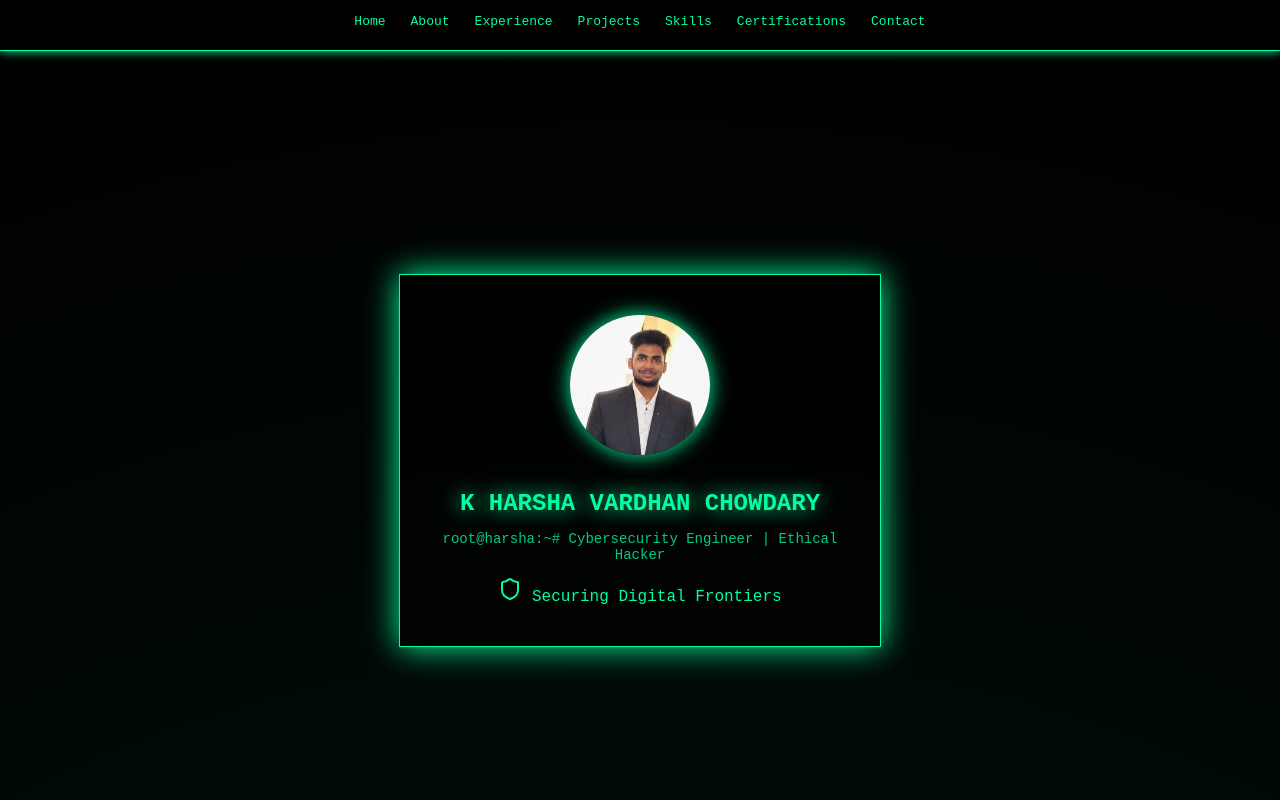
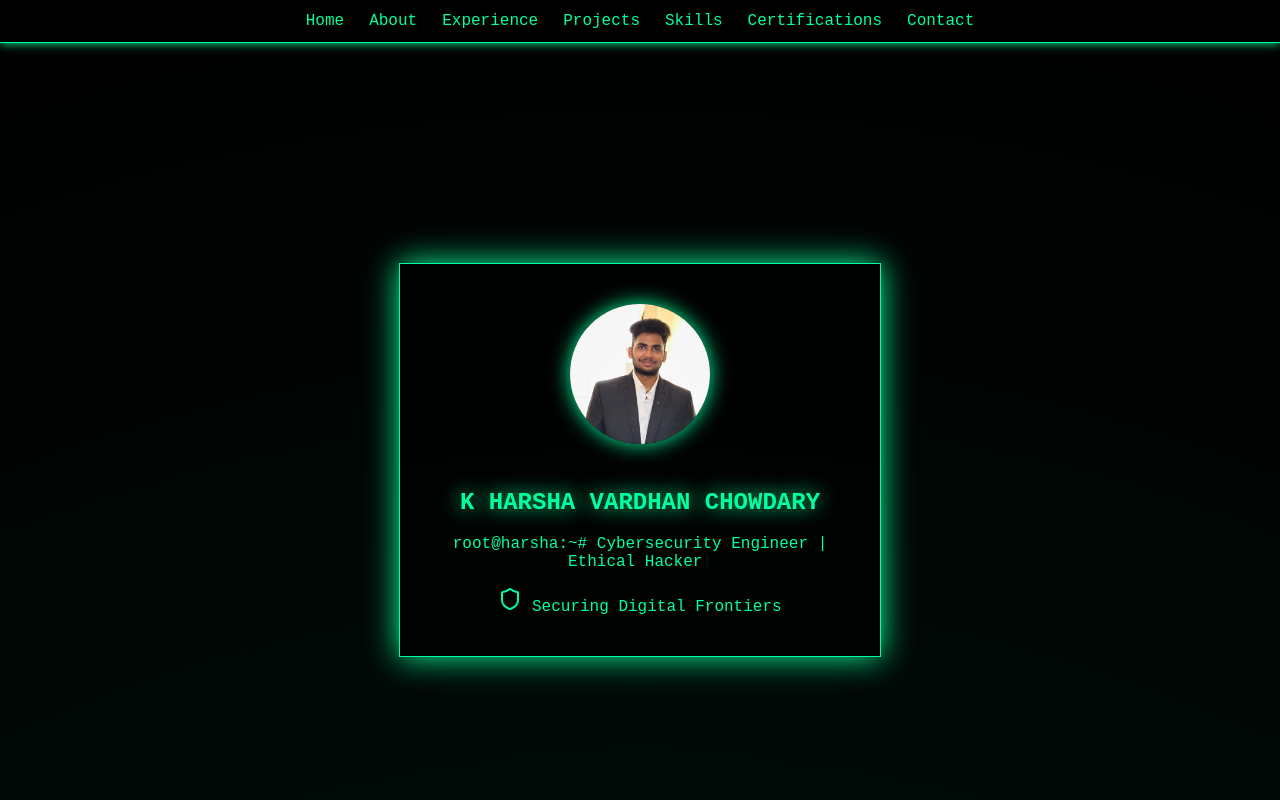
Before and after one commit to harshakari2005/harshaportfolionew, a React (Create React App) app in the folder frontend/: page / in a window 1280 px wide. Shown: the top 800 px of the page. Built offline with nearby package versions, Linux system fonts and the light colour scheme.

Commit message:
Final portfolio with terminal typing effect

```diff
--- a/frontend/src/App.css
+++ b/frontend/src/App.css
@@ -1,4 +1,3 @@
-/* GLOBAL */
 body {
   margin: 0;
   background: radial-gradient(circle at center, #001a12, #000);
@@ -31,16 +30,13 @@ body {
 .navbar a {
   color: #00ff9f;
   text-decoration: none;
-  font-family: monospace;
-  transition: 0.3s;
 }
 
 .navbar a:hover {
-  color: #00ffaa;
   text-shadow: 0 0 10px #00ff9f;
 }
 
-/* HERO SECTION */
+/* HERO */
 .hero-section {
   display: flex;
   justify-content: center;
@@ -58,7 +54,6 @@ body {
   background: rgba(0, 0, 0, 0.6);
 }
 
-/* PROFILE IMAGE FIX */
 .profile-image {
   width: 140px;
   height: 140px;
@@ -68,22 +63,19 @@ body {
   margin-bottom: 20px;
 }
 
-/* TITLES */
 .hero-title {
   text-shadow: 0 0 20px #00ff9f;
-  margin: 10px 0;
 }
 
-.hero-subtitle {
-  font-size: 14px;
-  opacity: 0.8;
+.cursor {
+  animation: blink 1s infinite;
 }
 
-.hero-tagline {
-  margin-top: 10px;
+@keyframes blink {
+  50% { opacity: 0; }
 }
 
-/* SECTIONS */
+/* SECTION */
 .section {
   padding: 80px 40px;
 }
@@ -100,17 +92,15 @@ body {
 .section-title {
   border-left: 4px solid #00ff9f;
   padding-left: 10px;
-  margin-bottom: 20px;
 }
 
-/* TERMINAL BOX */
+/* TERMINAL */
 .terminal-box {
   background: black;
   border: 1px solid #00ff9f;
   padding: 15px;
   margin-top: 20px;
   box-shadow: 0 0 20px #00ff9f;
-  font-size: 14px;
 }
 
 /* DASHBOARD */
@@ -118,7 +108,6 @@ body {
   display: grid;
   grid-template-columns: repeat(auto-fit, minmax(220px, 1fr));
   gap: 20px;
-  margin-top: 20px;
 }
 
 .dashboard-card {
@@ -126,35 +115,12 @@ body {
   padding: 20px;
   text-align: center;
   box-shadow: 0 0 15px rgba(0,255,159,0.3);
-  background: rgba(0, 0, 0, 0.6);
-  transition: 0.3s;
-}
-
-.dashboard-card:hover {
-  transform: scale(1.05);
-  box-shadow: 0 0 25px #00ff9f;
 }
 
 .threat-high {
   color: red;
-  font-weight: bold;
 }
 
 .status-active {
   color: #00ff9f;
-  font-weight: bold;
 }
-
-/* LISTS */
-ul {
-  padding-left: 20px;
-}
-
-li {
-  margin-bottom: 8px;
-}
-
-/* REMOVE CURSOR DOTS */
-.cursor-particle {
-  display: none;
-}
--- a/frontend/src/App.js
+++ b/frontend/src/App.js
@@ -5,6 +5,21 @@ import profilePic from './harsha.jpeg';
 
 const Portfolio = () => {
   const [logs, setLogs] = useState(["[+] Monitoring network..."]);
+  const [typedText, setTypedText] = useState("");
+
+  const fullText = "root@harsha:~# Cybersecurity Engineer | Ethical Hacker";
+
+  // Typing effect
+  useEffect(() => {
+    let i = 0;
+    const typing = setInterval(() => {
+      setTypedText(fullText.slice(0, i));
+      i++;
+      if (i > fullText.length) clearInterval(typing);
+    }, 40);
+
+    return () => clearInterval(typing);
+  }, []);
 
   // Fake logs
   useEffect(() => {
@@ -43,9 +58,12 @@ const Portfolio = () => {
         <div className="hero-content">
           <img src={profilePic} alt="profile" className="profile-image" />
           <h1 className="hero-title">K HARSHA VARDHAN CHOWDARY</h1>
+
           <p className="hero-subtitle">
-            root@harsha:~# Cybersecurity Engineer | Ethical Hacker
+            {typedText}
+            <span className="cursor">|</span>
           </p>
+
           <div className="hero-tagline">
             <Shield /> Securing Digital Frontiers
           </div>
```
